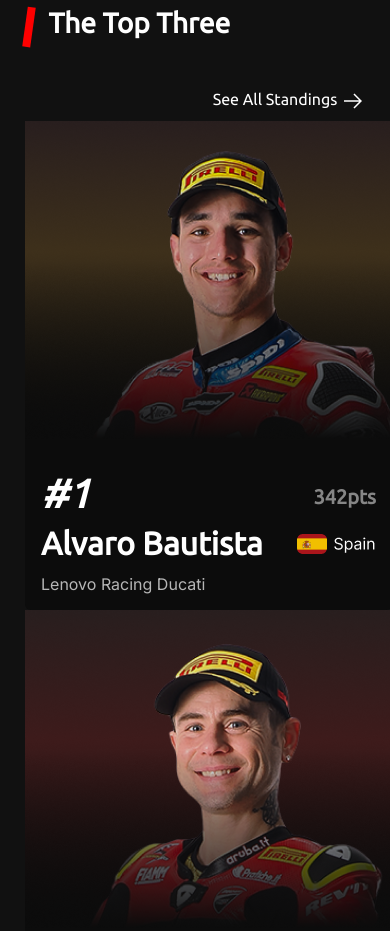
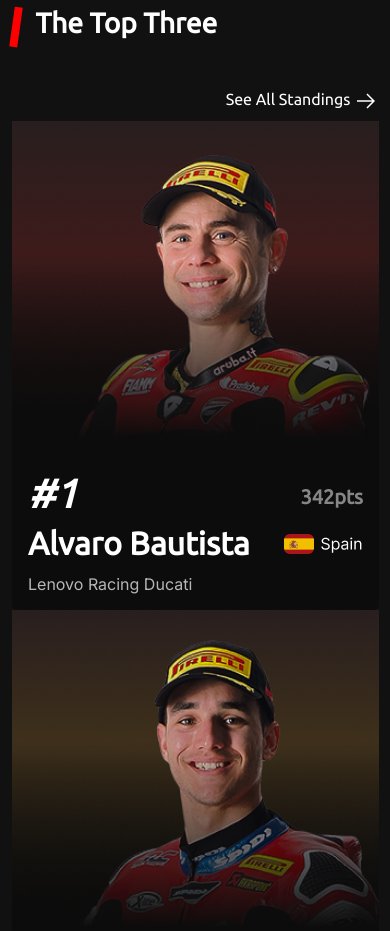
Before and after one commit to prasetyoedi/moto1, a plain HTML site: page index.html in a window 390 px wide. Shown: the part 740-1671 px from the top of the page. Drawn offline with nearby package versions, Linux system fonts and the light colour scheme.

Commit message:
up revisi responsive

```diff
--- a/assets/css/style.css
+++ b/assets/css/style.css
@@ -184,10 +184,10 @@
         line-height: normal;
     }
 
-    .container {
-        padding-right: 25px;
-        padding-left: 25px;
-    }
+    /* .container {
+        padding-right: 7x;
+        padding-left: 7px;
+    } */
 
     /* .content{
         padding-top: 100px;
@@ -316,9 +316,6 @@
     line-height: normal;
 }
 
-
-
-
 /* Upcoming Race */
 #upcoming .bg-img {
     background-image: url('../img/upcoming-race.png');
--- a/index.html
+++ b/index.html
@@ -115,7 +115,7 @@
             <div class="row mt-2">
                 <div class="col-md-4">
                     <div class="card">
-                        <img src="assets/img/athlete/iker.png" alt="">
+                        <img src="assets/img/athlete/alvaro.png" alt="" class="img-fluid">
                         <div class="card-body">
                             <div class="row">
                                 <div class="col-md-6">
@@ -144,7 +144,7 @@
 
                 <div class="col-md-4">
                     <div class="card">
-                        <img src="assets/img/athlete/alvaro.png" alt="">
+                        <img src="assets/img/athlete/iker.png" alt="" class="img-fluid">
                         <div class="card-body">
                             <div class="row">
                                 <div class="col-md-6">
@@ -173,7 +173,7 @@
 
                 <div class="col-md-4">
                     <div class="card">
-                        <img src="assets/img/athlete/danilo.png" alt="">
+                        <img src="assets/img/athlete/danilo.png" alt="" class="img-fluid">
                         <div class="card-body">
                             <div class="row">
                                 <div class="col-md-6">
@@ -455,7 +455,7 @@
                     </div>
                 </div>
             </footer>
-            <p class="text-center footer">© Copyright 2023  Moto1. All rights reserved</p>
+            <p class="text-center footer">© Copyright 2023 Moto1. All rights reserved</p>
         </div>
     </footer>
 
```
